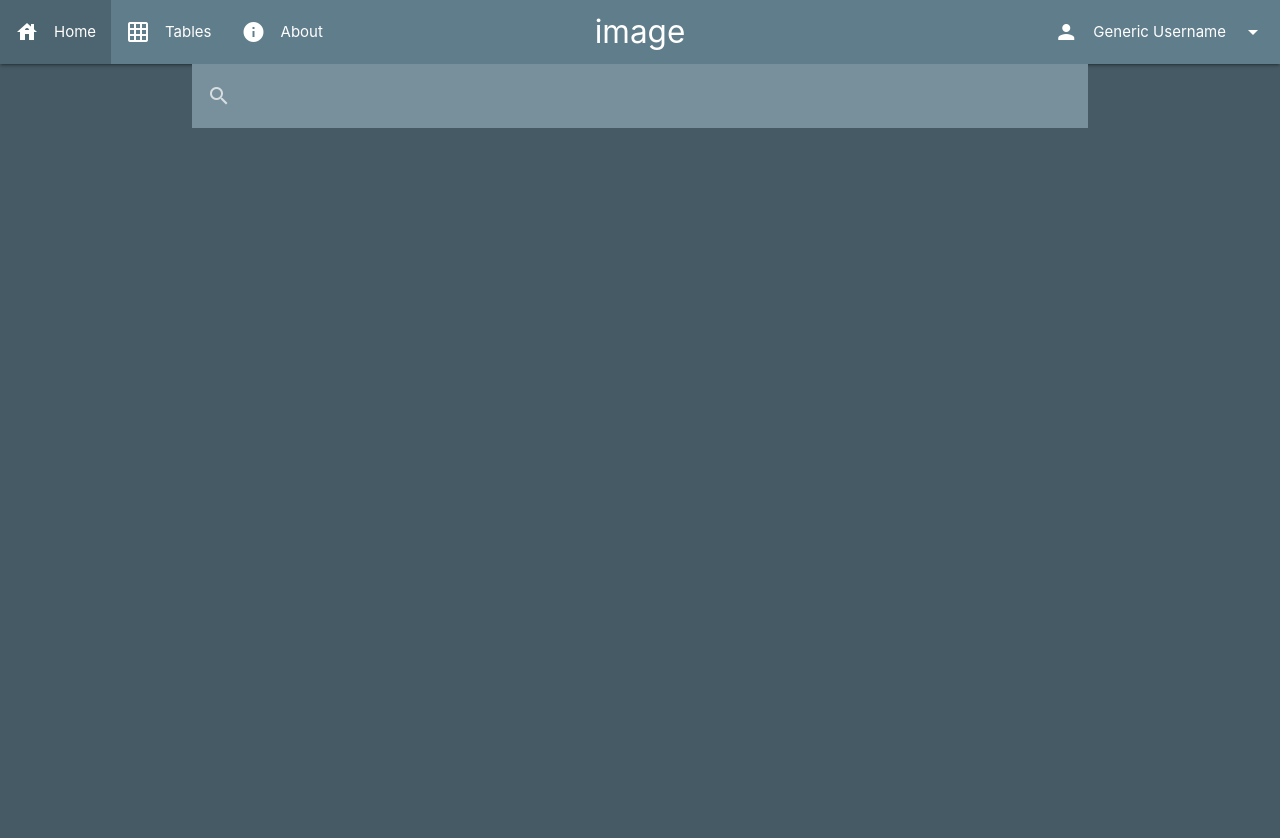
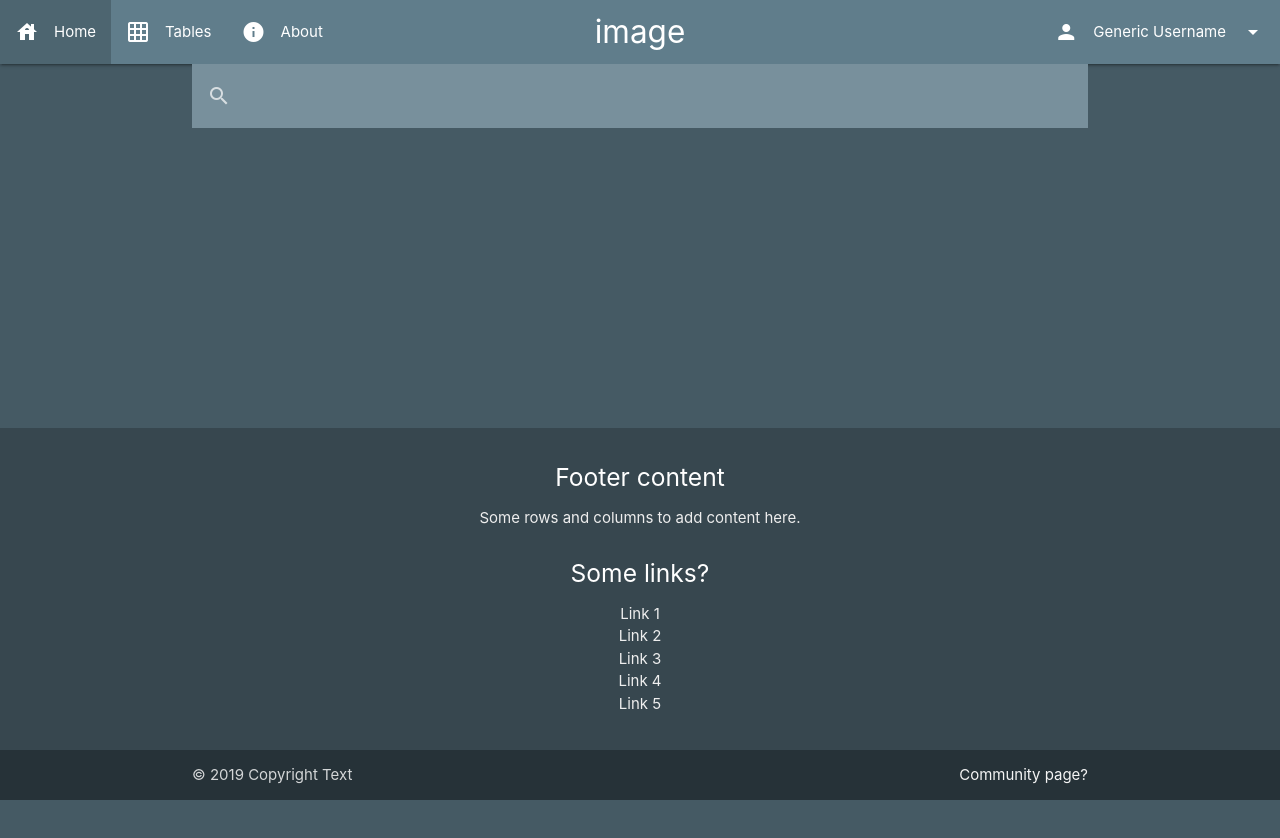
Before and after one commit to olealgoritme/webproject_app, a plain HTML site: page daniel_2.html in a window 1280 px wide. Shown: the top 838 px of the page. After the commit the page ends 800 px from the top, so only its background shows below. Drawn offline with Linux system fonts and the light colour scheme; files whose address does not match are found by name.

Commit message:
Added <main> and <footer>
<main> is just there to take up space, footer is centered for now

```diff
--- a/css/daniel_1.css
+++ b/css/daniel_1.css
@@ -1,3 +1,9 @@
-body{
-    height: 3000px;
-}
+body {
+    display: flex;
+    min-height: 100vh;
+    flex-direction: column;
+  }
+
+  main {
+    flex: 1 0 auto;
+  }
--- a/daniel_2.html
+++ b/daniel_2.html
@@ -9,6 +9,7 @@
     </head>
 
     <body class="blue-grey darken-2">
+        <header> <!-- Header START -->
             <!-- Fixed navigational menu, Start of Navbar area -->
             <div class="navbar-fixed">
                 <!-- Dropdown content, js needs to be implemented for it to work -->
@@ -48,7 +49,7 @@
 
                 </nav>
 
-            <!-- Hamburger menu content -->
+                <!-- Hamburger menu content, invisible until screen is resized -->
                 <ul class="sidenav" id="mobile-demo">
                     <li><a href="sass.html">Sass</a></li>
                     <li><a href="badges.html">Components</a></li>
@@ -56,11 +57,38 @@
                     <li><a href="mobile.html">Mobile</a></li>
                 </ul>
             </div> <!-- End of Navbar area -->
+        </header> <!-- Header END -->
 
+        <main> <!-- Main Content START -->
+        </main> <!-- Main Content END -->
 
-        <!-- Footer start area -->
+        <footer class="page-footer blue-grey darken-3"><!-- Footer start area -->
+            <div class="container center"><!-- container start -->
+                <div class="row">
+                    <div class="col 16 s12">
+                        <h5 class="white-text">Footer content</h5>
+                        <p class="grey-text text-lighten-3">Some rows and columns to add content here.</p>
+                    </div>
+                    <div class="col 14 offset-12 s12">
+                        <h5 class="white-text">Some links?</h5>
+                        <ul>
+                            <li><a class="grey-text text-lighten-3" href="#">Link 1</a></li>
+                            <li><a class="grey-text text-lighten-3" href="#">Link 2</a></li>
+                            <li><a class="grey-text text-lighten-3" href="#">Link 3</a></li>
+                            <li><a class="grey-text text-lighten-3" href="#">Link 4</a></li>
+                            <li><a class="grey-text text-lighten-3" href="#">Link 5</a></li>
+                        </ul>
+                    </div>
+                </div>
+            </div><!-- Container end -->
+            <div class="footer-copyright blue-grey darken-4">
+                <div class="container"><!-- container start -->
+                    © 2019 Copyright Text
+                    <a class="grey-text text-lighten-4 right" href="#">Community page?</a>
+                </div><!-- container end -->
+            </div>
 
-        <!-- Footer END -->
+        </footer><!-- Footer END -->
         <script type="text/javascript" src="js/materialize.min.js"></script>
         <script type="text/javascript" src="js/daniel_2.js"></script>
     </body>
```
Lines whose indentation alone changed are shown as unchanged.
